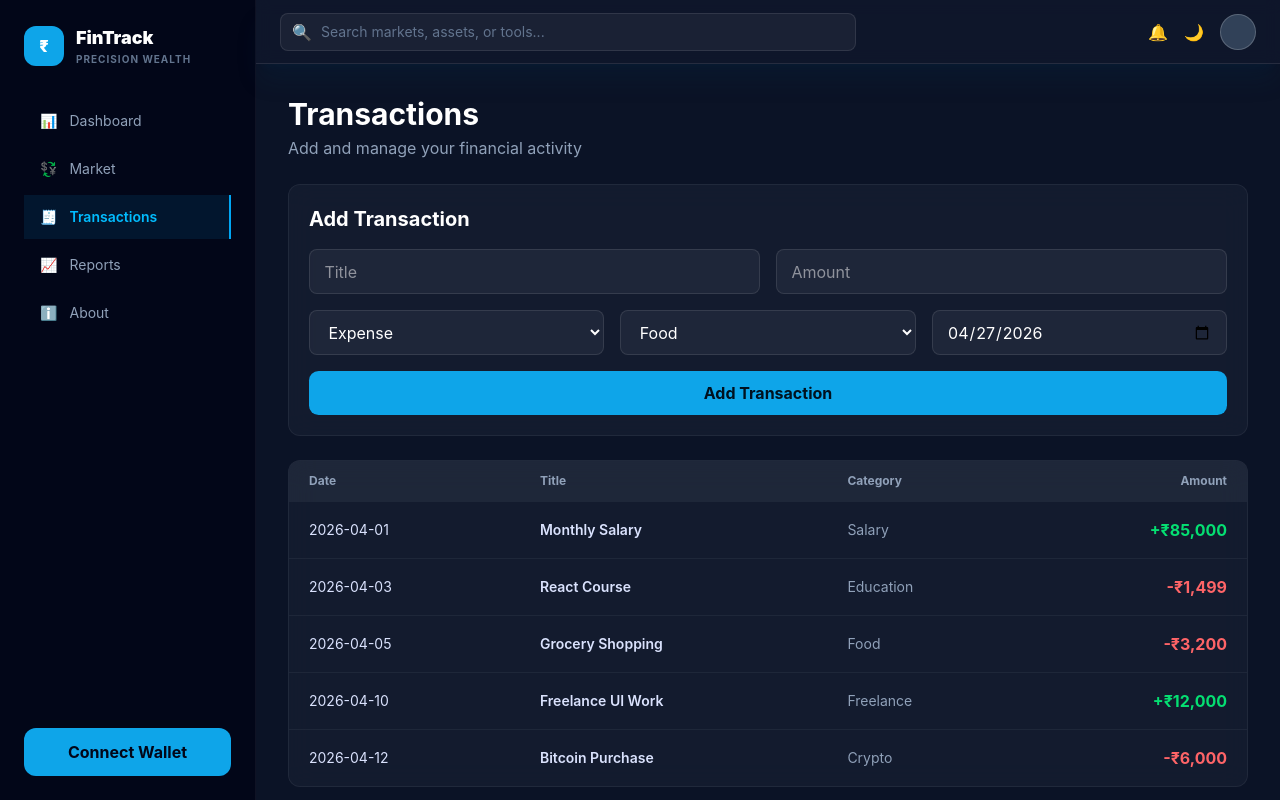
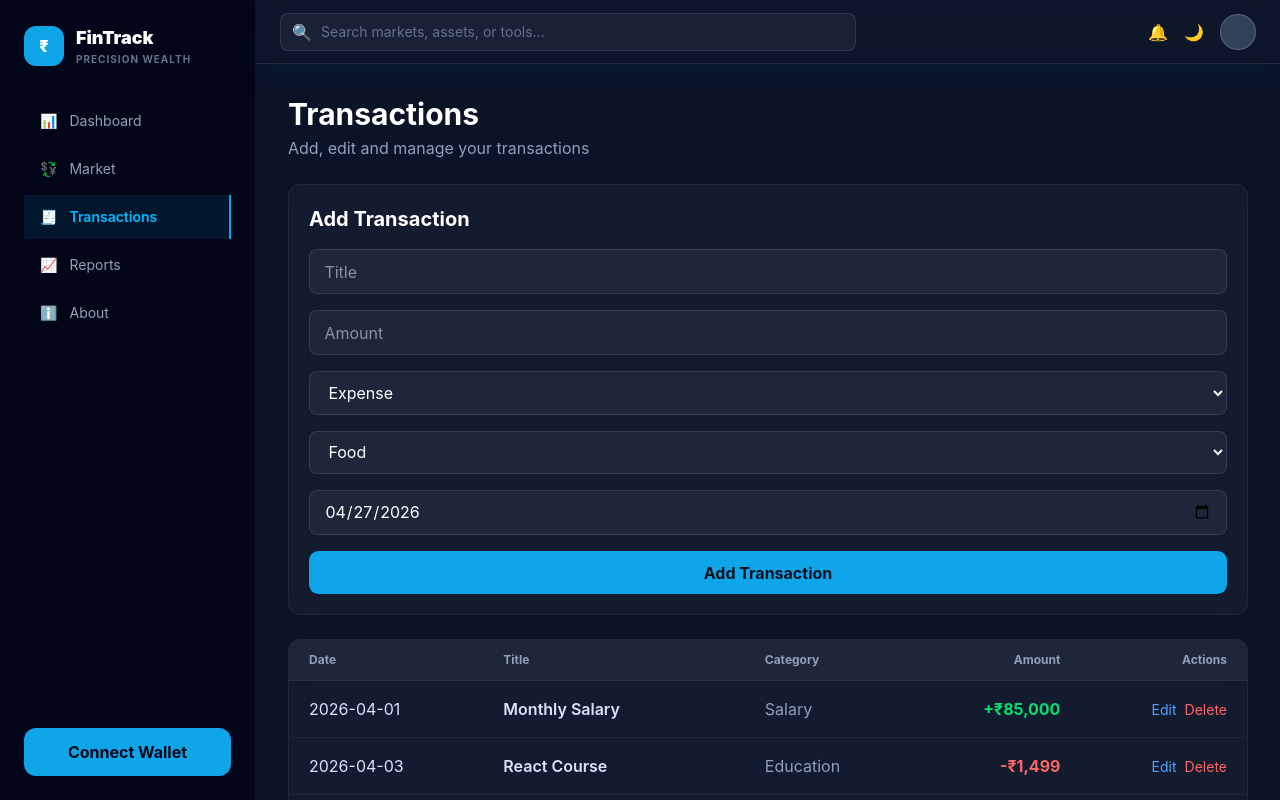
Before and after one commit to anupam311/Fintrack_Dashboard, a React (Vite) app: page /transactions in a window 1280 px wide. Shown: the top 800 px of the page. Built offline with nearby package versions, Linux system fonts and the light colour scheme.

Commit message:
Add edit and delete functionality for transactions.

```diff
--- a/src/components/TransactionForm.jsx
+++ b/src/components/TransactionForm.jsx
@@ -1,7 +1,7 @@
-import { useState } from "react";
+import { useState, useEffect } from "react";
 import { categories } from "../data/categories";
 
-function TransactionForm({ onAdd }) {
+function TransactionForm({ onAdd, editingTxn, onUpdate }) {
   const [form, setForm] = useState({
     title: "",
     amount: "",
@@ -9,6 +9,12 @@ function TransactionForm({ onAdd }) {
     category: "Food",
     date: new Date().toISOString().slice(0, 10),
   });
+
+  useEffect(() => {
+    if (editingTxn) {
+      setForm(editingTxn);
+    }
+  }, [editingTxn]);
 
   function handleChange(e) {
     const { name, value } = e.target;
@@ -24,13 +30,16 @@ function TransactionForm({ onAdd }) {
 
     if (!form.title || !form.amount) return;
 
+    if (editingTxn) {
+      onUpdate(form);
+    } else {
       onAdd({
         ...form,
         id: Date.now().toString(),
         amount: Number(form.amount),
       });
+    }
 
-    // reset form
     setForm({
       title: "",
       amount: "",
@@ -42,9 +51,10 @@ function TransactionForm({ onAdd }) {
 
   return (
     <form onSubmit={handleSubmit} className="glass-card p-5 rounded-xl space-y-4">
-      <h2 className="text-xl font-bold text-white">Add Transaction</h2>
+      <h2 className="text-xl font-bold text-white">
+        {editingTxn ? "Edit Transaction" : "Add Transaction"}
+      </h2>
 
-      <div className="grid grid-cols-1 md:grid-cols-2 gap-4">
       <input
         name="title"
         value={form.title}
@@ -61,9 +71,7 @@ function TransactionForm({ onAdd }) {
         placeholder="Amount"
         className="form-input"
       />
-      </div>
 
-      <div className="grid grid-cols-1 md:grid-cols-3 gap-4">
       <select name="type" value={form.type} onChange={handleChange} className="form-input">
         <option value="income">Income</option>
         <option value="expense">Expense</option>
@@ -87,10 +95,9 @@ function TransactionForm({ onAdd }) {
         onChange={handleChange}
         className="form-input"
       />
-      </div>
 
       <button className="primary-btn w-full">
-        Add Transaction
+        {editingTxn ? "Update Transaction" : "Add Transaction"}
       </button>
     </form>
   );
--- a/src/components/TransactionList.jsx
+++ b/src/components/TransactionList.jsx
@@ -1,6 +1,6 @@
 import { formatCurrency } from "../utils/formatCurrency";
 
-function TransactionList({ transactions }) {
+function TransactionList({ transactions, onDelete, onEdit }) {
   if (transactions.length === 0) {
     return (
       <div className="glass-card p-6 text-center text-slate-400">
@@ -20,19 +20,22 @@ function TransactionList({ transactions }) {
             <th className="px-5 py-3 text-xs text-slate-400 text-right">
               Amount
             </th>
+            <th className="px-5 py-3 text-xs text-slate-400 text-right">
+              Actions
+            </th>
           </tr>
         </thead>
 
         <tbody>
           {transactions.map((txn) => (
             <tr key={txn.id} className="border-t border-white/5">
-              <td className="px-5 py-4 text-sm">{txn.date}</td>
+              <td className="px-5 py-4">{txn.date}</td>
 
-              <td className="px-5 py-4 text-sm font-semibold">
+              <td className="px-5 py-4 font-semibold">
                 {txn.title}
               </td>
 
-              <td className="px-5 py-4 text-sm text-slate-400">
+              <td className="px-5 py-4 text-slate-400">
                 {txn.category}
               </td>
 
@@ -48,6 +51,22 @@ function TransactionList({ transactions }) {
                   {formatCurrency(txn.amount)}
                 </span>
               </td>
+
+              <td className="px-5 py-4 text-right space-x-2">
+                <button
+                  onClick={() => onEdit(txn)}
+                  className="text-blue-400 hover:underline text-sm"
+                >
+                  Edit
+                </button>
+
+                <button
+                  onClick={() => onDelete(txn.id)}
+                  className="text-red-400 hover:underline text-sm"
+                >
+                  Delete
+                </button>
+              </td>
             </tr>
           ))}
         </tbody>
--- a/src/pages/Transactions.jsx
+++ b/src/pages/Transactions.jsx
@@ -5,9 +5,24 @@ import TransactionForm from "../components/TransactionForm";
 
 function Transactions() {
   const [transactions, setTransactions] = useState(defaultTransactions);
+  const [editingTxn, setEditingTxn] = useState(null);
 
   function addTransaction(newTxn) {
     setTransactions((prev) => [newTxn, ...prev]);
+  }
+
+  function deleteTransaction(id) {
+    setTransactions((prev) => prev.filter((txn) => txn.id !== id));
+  }
+
+  function updateTransaction(updatedTxn) {
+    setTransactions((prev) =>
+      prev.map((txn) =>
+        txn.id === updatedTxn.id ? updatedTxn : txn
+      )
+    );
+
+    setEditingTxn(null);
   }
 
   return (
@@ -17,13 +32,21 @@ function Transactions() {
           Transactions
         </h1>
         <p className="text-slate-400 mt-1">
-          Add and manage your financial activity
+          Add, edit and manage your transactions
         </p>
       </div>
 
-      <TransactionForm onAdd={addTransaction} />
+      <TransactionForm
+        onAdd={addTransaction}
+        onUpdate={updateTransaction}
+        editingTxn={editingTxn}
+      />
 
-      <TransactionList transactions={transactions} />
+      <TransactionList
+        transactions={transactions}
+        onDelete={deleteTransaction}
+        onEdit={setEditingTxn}
+      />
     </div>
   );
 }
```
Lines whose indentation alone changed are shown as unchanged.
